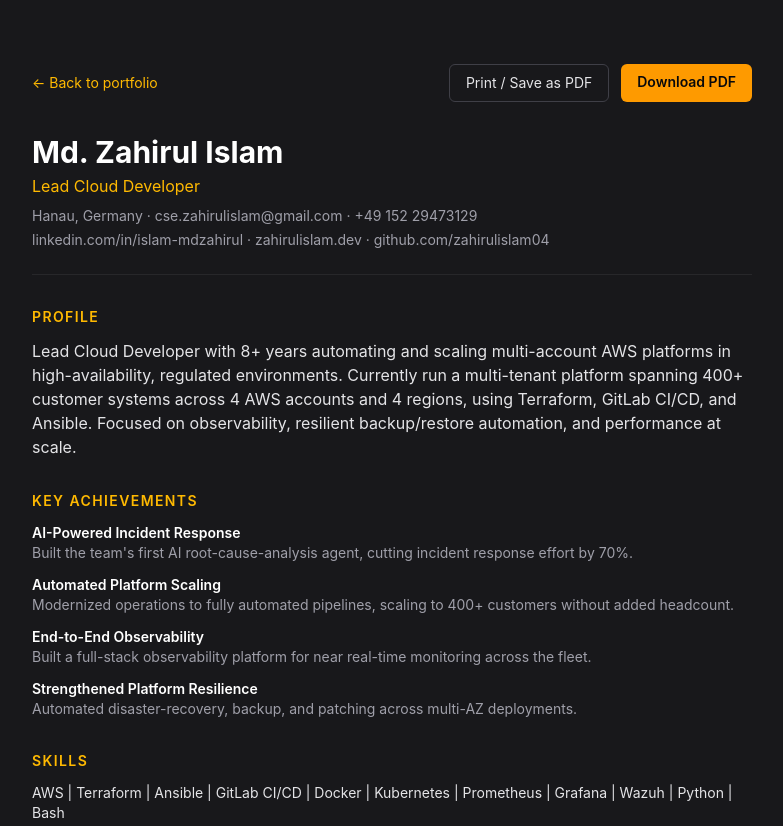
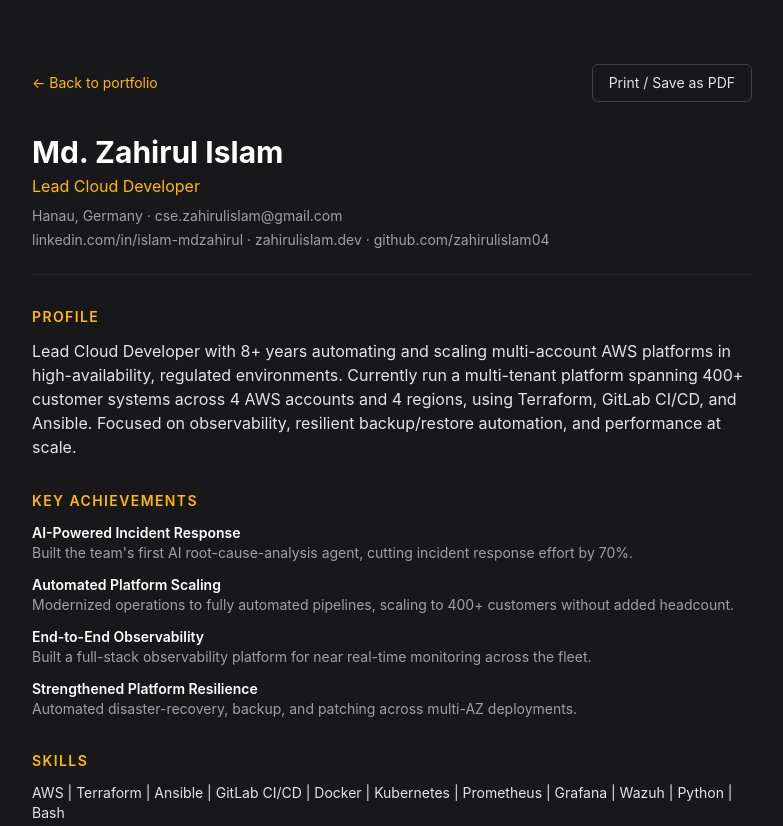
Before and after one commit to zahirulislam04/portfolio, an Astro site: page /resume in a window 1280 px wide. Shown: the top 826 px of the page, without its empty margins (248-1031 px from the left). Built offline with nearby package versions, Linux system fonts and the light colour scheme; Astro itself is replaced by a stand-in of ours.

Commit message:
update resume

```diff
--- a/astro.config.mjs
+++ b/astro.config.mjs
@@ -8,6 +8,7 @@ import sitemap from '@astrojs/sitemap';
 export default defineConfig({
   site: 'https://zahirulislam.dev',
   integrations: [sitemap()],
+  server: { host: true },
   vite: {
     plugins: [tailwindcss()]
   }
--- a/src/pages/resume.astro
+++ b/src/pages/resume.astro
@@ -118,13 +118,6 @@ const languages = ['English — Professional working proficiency', 'German — B
         >
           Print / Save as PDF
         </button>
-        <a
-          href="/resume.pdf"
-          download
-          class="rounded-md bg-amber-500 px-4 py-2 text-sm font-semibold text-zinc-950 transition hover:bg-amber-400"
-        >
-          Download PDF
-        </a>
       </div>
     </div>
 
@@ -132,7 +125,7 @@ const languages = ['English — Professional working proficiency', 'German — B
       <h1 class="text-3xl font-bold text-white print:text-black">Md. Zahirul Islam</h1>
       <p class="mt-1 text-amber-400 print:text-zinc-700">Lead Cloud Developer</p>
       <p class="mt-2 text-sm text-zinc-400 print:text-zinc-600">
-        Hanau, Germany &middot; cse.zahirulislam@gmail.com &middot; +49 152 29473129
+        Hanau, Germany &middot; cse.zahirulislam@gmail.com
       </p>
       <p class="mt-1 text-sm text-zinc-400 print:text-zinc-600">
         linkedin.com/in/islam-mdzahirul &middot; zahirulislam.dev &middot; github.com/zahirulislam04
```
Also changed, not shown: 2 other files.
